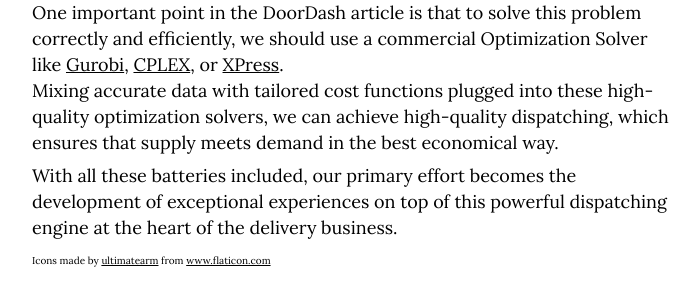
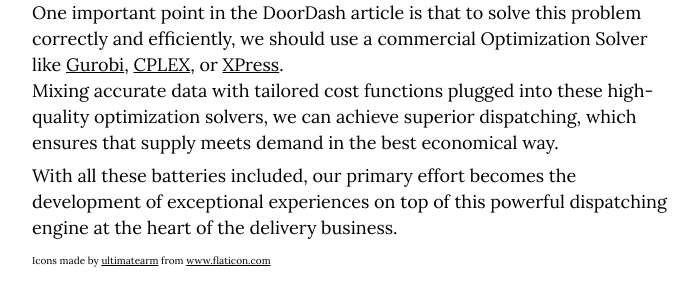
Before and after one commit to IlyaZinkovich/ilyazinkovich.github.io, a Jekyll site: the page built from _posts/2020/jun/2020-06-16-delivery-dispatching-evolution.md, in a window 1280 px wide and 900 px high, scrolled down 3256 px. Shown: the part 512-811 px from the top of the window, without its empty margins (288-988 px from the left). Built offline with Jekyll 4.4.1, drawn with Linux system fonts in a browser that asks for light colours; comment, search, counter and statistics services are not loaded.

Commit message:
Update 2020-06-16-delivery-dispatching-evolution.md

```diff
--- a/_posts/2020/jun/2020-06-16-delivery-dispatching-evolution.md
+++ b/_posts/2020/jun/2020-06-16-delivery-dispatching-evolution.md
@@ -58,7 +58,7 @@
 
 The solution is to unite these two algorithms under a single consistent model - [the Vehicle Routing Problem](https://en.wikipedia.org/wiki/Vehicle_routing_problem), which avoids the issues outlined above by design and is described in great detail on [the DoorDash blog](https://doordash.engineering/2020/02/28/next-generation-optimization-for-dasher-dispatch-at-doordash/amp/).
 One important point in the DoorDash article is that to solve this problem correctly and efficiently, we should use a commercial Optimization Solver like [Gurobi](https://www.gurobi.com), [CPLEX](https://www.ibm.com/analytics/cplex-optimizer), or [XPress](https://www.fico.com/en/products/fico-xpress-optimization).
-Mixing accurate data with tailored cost functions plugged into these high-quality optimization solvers, we can achieve high-quality dispatching, which ensures that supply meets demand in the best economical way.
+Mixing accurate data with tailored cost functions plugged into these high-quality optimization solvers, we can achieve superior dispatching, which ensures that supply meets demand in the best economical way.
 
 With all these batteries included, our primary effort becomes the development of exceptional experiences on top of this powerful dispatching engine at the heart of the delivery business.
 
```
